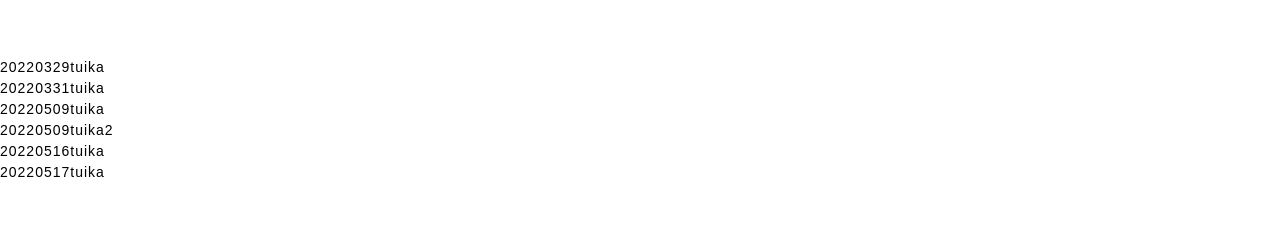
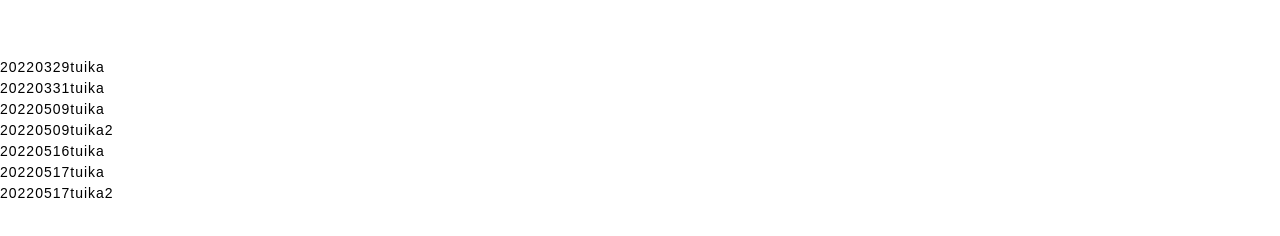
Before and after one commit to medium-yoshida/test, a plain HTML site: page index.html in a window 1280 px wide. Shown: the part 84-320 px from the top of the page. Drawn offline with Linux system fonts and the light colour scheme.

Commit message:
0517追加2

```diff
--- a/index.html
+++ b/index.html
@@ -46,6 +46,8 @@
 
   <div>20220517tuika</div>
 
+  <div>20220517tuika2</div>
+
 
 
 
```
